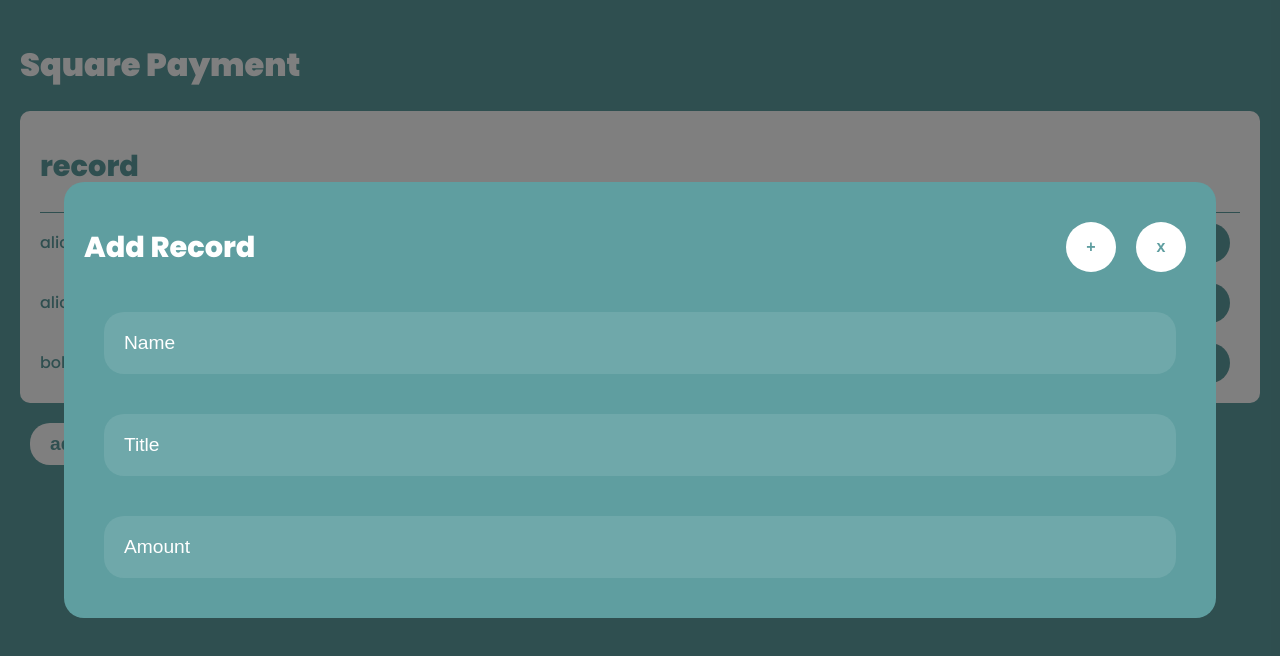
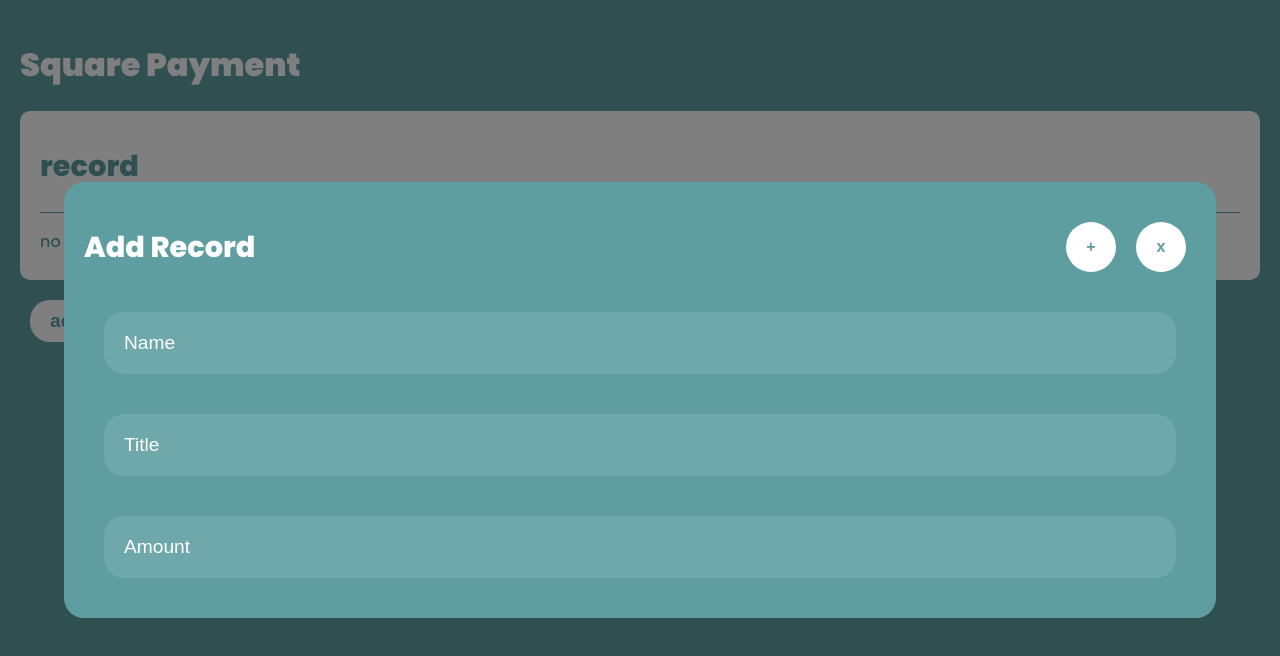
Before and after one commit to yoichiojima-2/square-payment, a React (Create React App) app: page / in a window 1280 px wide. Shown: the top 656 px of the page. Built offline with nearby package versions, Linux system fonts and the light colour scheme.

Commit message:
adjust css

```diff
--- a/src/App.jsx
+++ b/src/App.jsx
@@ -9,11 +9,7 @@
 import "./index.css";
 
 const App = () => {
-  const [records, setRecords] = useState([
-    { name: "alice", title: "drink", amount: 32 },
-    { name: "alice", title: "desert", amount: 12 },
-    { name: "bob", title: "food", amount: 50 },
-  ]);
+  const [records, setRecords] = useState([]);
 
   const [viewMode, setViewMode] = useState("raw");
   const [addMode, setAddMode] = useState(true);
```
